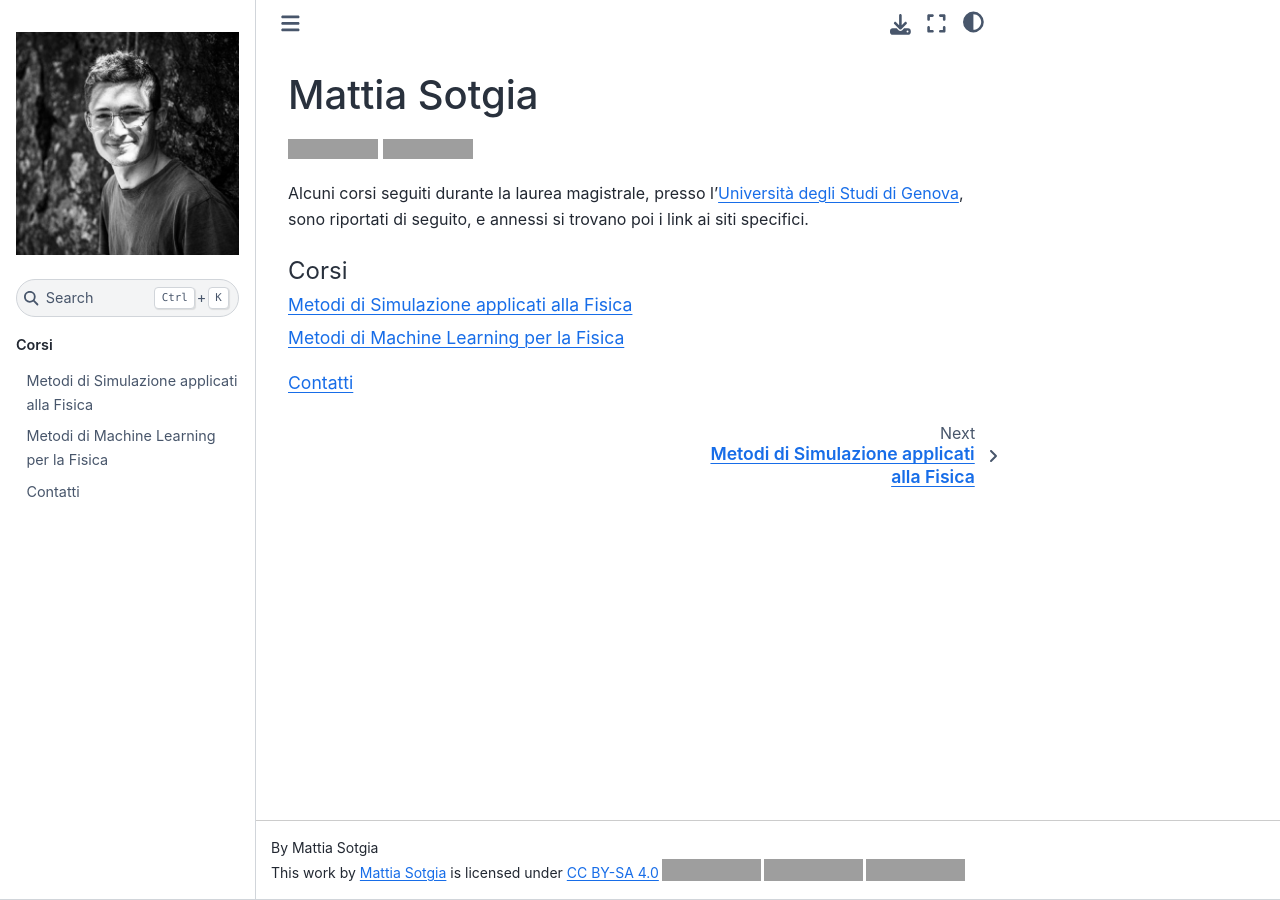
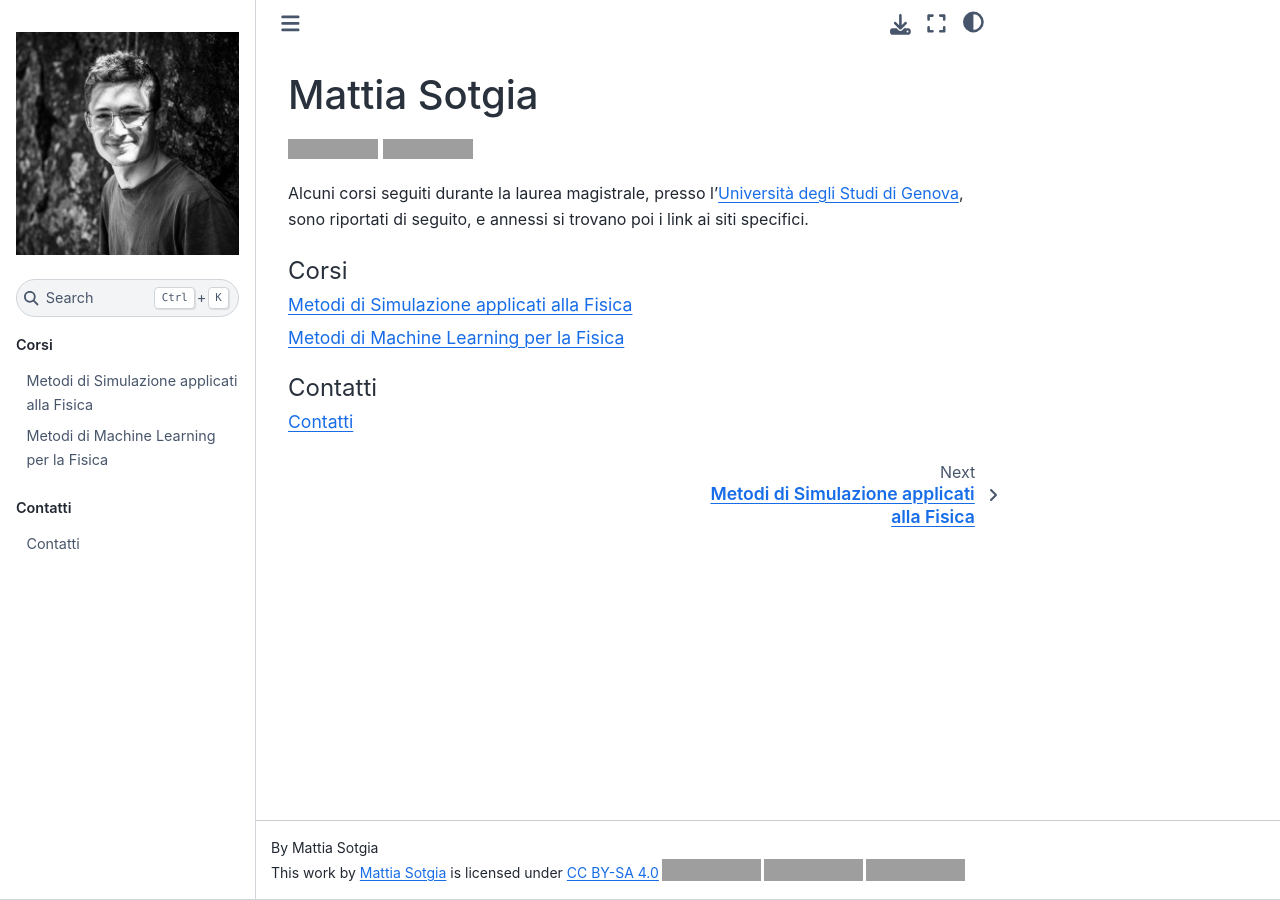
Before and after one commit to mattiasotgia/mattiasotgia.github.io, a Jupyter Book: the page built from book/content/intro.md, in a window 1280 px wide, cut to the strip 0-900 px from the top of the page. Built offline with Jupyter Book 1.0.4 settings and Sphinx 7.4.7 and the Sphinx Book theme 1.1.4, drawn with Linux system fonts in a browser that asks for light colours; grey boxes are pictures that could not be loaded.

Commit message:
contacts

```diff
--- a/book/_toc.yml
+++ b/book/_toc.yml
@@ -9,5 +9,6 @@ parts:
   chapters:
   - file: 'content/msaf.md'
   - file: 'content/mmlf.md'
-- chapters:
+- caption: Contatti
+  chapters:
   - file: 'content/info_contact.md'
```
